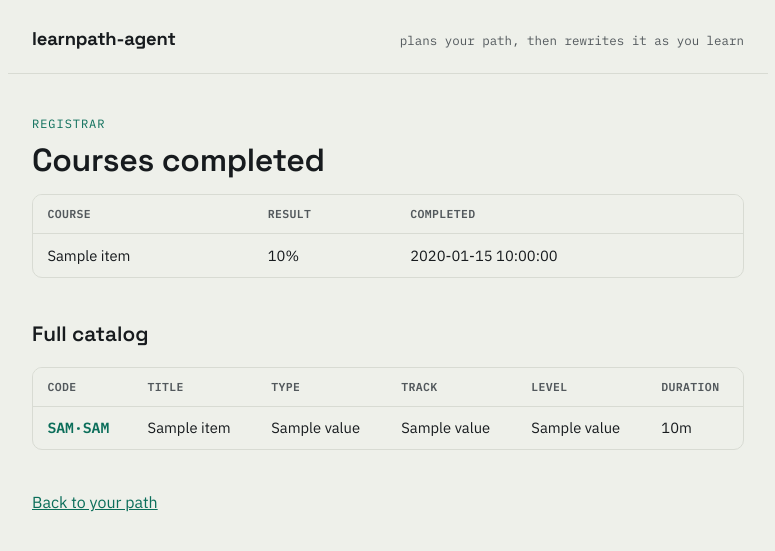
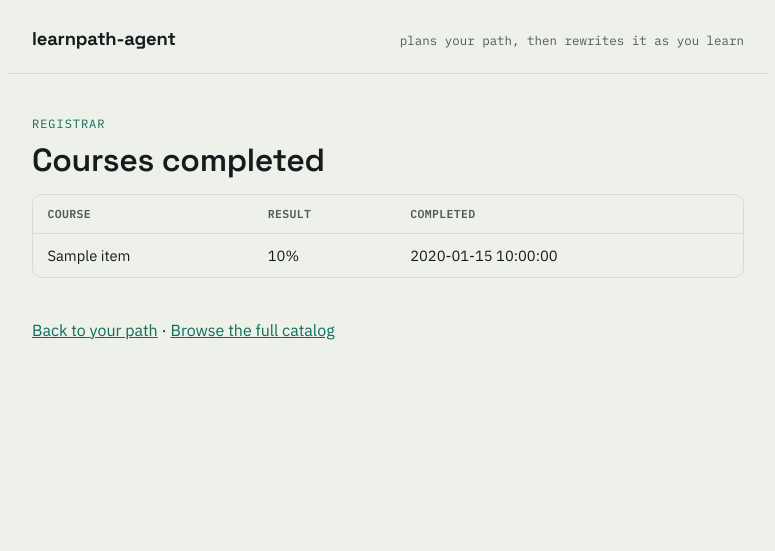
Before and after one commit to ericthebigsal/learnpath-agent, a FastAPI app: template templates/history.html in a window 1280 px wide. Shown: the top 551 px of the page, without its empty margins (252-1027 px from the left). Run offline with FastAPI, Linux system fonts and the light colour scheme; the template is opened without the code that fills it: most values are stand-ins (such as "Sample title", 1, 10 or a date in 2020).

Commit message:
refactor: link history page to /explore instead of duplicating the catalog table
- Remove the redundant full catalog table from history.html
- Replace with a link to /explore for browsing the full catalog
- Update test to verify the link is present
- Remove unused catalog context value from history_page route

Co-Authored-By: Claude Sonnet 5 <noreply@anthropic.com>

```diff
--- a/app.py
+++ b/app.py
@@ -465,6 +465,5 @@ def history_page(
             "current_user": current_user,
             "track_id": track_id,
             "completed": completed,
-            "catalog": CATALOG.items,
         },
     )
--- a/templates/history.html
+++ b/templates/history.html
@@ -25,26 +25,8 @@
 <p class="empty-state">No courses completed yet — head back to your path to get started.</p>
 {% endif %}
 
-<h2>Full catalog</h2>
-<div class="catalog-table-wrap">
-<table class="catalog-table">
-  <thead>
-    <tr><th>Code</th><th>Title</th><th>Type</th><th>Track</th><th>Level</th><th>Duration</th></tr>
-  </thead>
-  <tbody>
-    {% for item in catalog %}
-    <tr>
-      <td class="catalog-code">{{ item.track.value[:3] | upper }}&middot;{{ item.level.value[:3] | upper }}</td>
-      <td>{{ item.title }}</td>
-      <td>{{ item.type.value }}</td>
-      <td>{{ item.track.value }}</td>
-      <td>{{ item.level.value }}</td>
-      <td>{{ item.duration_minutes }}m</td>
-    </tr>
-    {% endfor %}
-  </tbody>
-</table>
-</div>
-
-<p class="path-footer"><a href="/path/{{ track_id }}">Back to your path</a></p>
+<p class="path-footer">
+  <a href="/path/{{ track_id }}">Back to your path</a> &middot;
+  <a href="/explore">Browse the full catalog</a>
+</p>
 {% endblock %}
```
Also changed, not shown: tests/test_app.py (+1 -1 lines).
